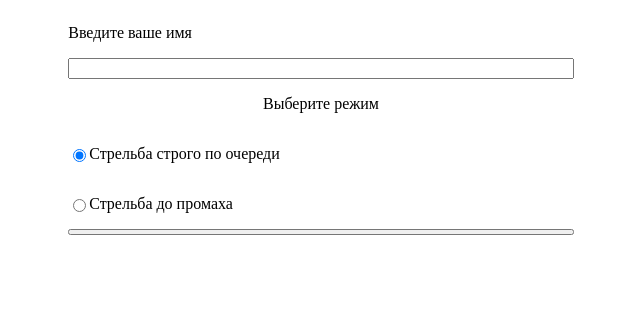
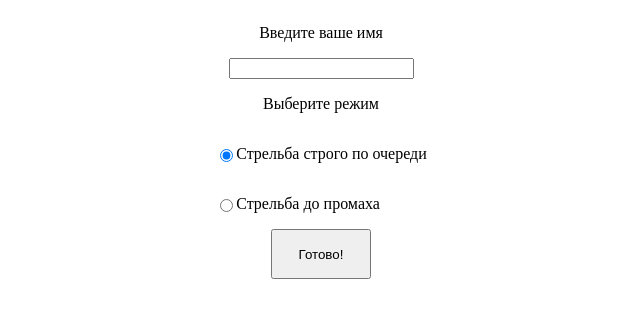
Before and after one commit to DragonRomeo/sea-battle, a React (Vite) app in the folder sea battle/: page / in a window 1280 px wide. Shown: the top 318 px of the page, without its empty margins (319-959 px from the left). Built offline with nearby package versions, Linux system fonts and the light colour scheme.

Commit message:
feat: update startPage

```diff
--- a/sea battle/src/pages/StartPage/StartPage.module.css
+++ b/sea battle/src/pages/StartPage/StartPage.module.css
@@ -9,6 +9,7 @@
   display: flex;
   width: 40%;
   flex-direction: column;
+  align-items: center;
 }
 
 .choiceMode {
@@ -23,3 +24,8 @@
   flex-direction: row;
   justify-content: flex-start;
 }
+
+button {
+  width: 100px;
+  height: 50px;
+}
--- a/sea battle/src/pages/StartPage/StartPage.tsx
+++ b/sea battle/src/pages/StartPage/StartPage.tsx
@@ -1,7 +1,9 @@
 import { useState } from 'react';
 import type { FC } from 'react';
-
 import styles from './StartPage.module.css';
+import { Name } from './components/Name/Name';
+import { GameMode } from './components/GameMode/GameMode';
+import { ChangeEvent } from 'react';
 
 interface Props {
   className?: string;
@@ -14,34 +16,18 @@ export const StartPage: FC<Props> = () => {
   return (
     <div className={styles.page}>
       <div className={styles.mainContainer}>
-        <p>Введите ваше имя</p>
-        <input type='text' />
-        <div className={styles.choiceMode}>
-          <p>Выберите режим</p>
-
-          <div className={styles.choiceItem}>
-            <input
-              type='radio'
-              name='choice'
-              value='1'
-              checked={value === '1' ? true : false}
-              onChange={(event) => setValue(event.target.value)}
-            ></input>
-            <p>Стрельба строго по очереди</p>
-          </div>
-
-          <div className={styles.choiceItem}>
-            <input
-              type='radio'
-              name='choice'
-              value='2'
-              checked={value === '2' ? true : false}
-              onChange={(event) => setValue(event.target.value)}
-            ></input>
-            <p>Стрельба до промаха</p>
-          </div>
-        </div>
-        <button></button>
+        <Name text='Введите ваше имя'></Name>
+        <GameMode
+          heading='Выберите режим'
+          firstMode='Стрельба строго по очереди'
+          secondMode='Стрельба до промаха'
+          checked={value === '1' ? true : false}
+          onChange={(event: ChangeEvent<HTMLInputElement>) =>
+            setValue(event.target.value)
+          }
+          value={value}
+        ></GameMode>
+        <button className={styles.button}>Готово!</button>
       </div>
     </div>
   );
--- a/sea battle/src/pages/StartPage/components/GameMode/GameMode.module.css
+++ b/sea battle/src/pages/StartPage/components/GameMode/GameMode.module.css
@@ -0,0 +1,12 @@
+.choiceMode {
+    display: flex;
+    flex-direction: column;
+    align-items: center;
+  }
+
+  .choiceItem {
+    width: 100%;
+    display: flex;
+    flex-direction: row;
+    justify-content: flex-start;
+  }
--- a/sea battle/src/pages/StartPage/components/GameMode/GameMode.tsx
+++ b/sea battle/src/pages/StartPage/components/GameMode/GameMode.tsx
@@ -1,10 +1,51 @@
 import type { FC } from 'react';
-import { Input } from '../../../../core/components/Form/components/Input/Input';
+import styles from './GameMode.module.css';
+import { ChangeEvent } from 'react';
 
-export const GameMode: FC = () => {
+interface Props {
+  heading: string;
+  firstMode: string;
+  secondMode: string;
+  checked: boolean;
+  onChange: (event: ChangeEvent<HTMLInputElement>) => void;
+  value: string;
+}
+
+export const GameMode: FC<Props> = ({
+  heading,
+  firstMode,
+  secondMode,
+  checked,
+  onChange,
+  value,
+}) => {
   return (
     <>
-      <Input type='radio'></Input>; //put 2 btns here
+      <div className={styles.choiceMode}>
+        <p>{heading}</p>
+
+        <div className={styles.choiceItem}>
+          <input
+            type='radio'
+            name='choice'
+            value='1'
+            checked={checked}
+            onChange={onChange}
+          ></input>
+          <p>{firstMode}</p>
+        </div>
+
+        <div className={styles.choiceItem}>
+          <input
+            type='radio'
+            name='choice'
+            value='2'
+            checked={value === '2' ? true : false}
+            onChange={onChange}
+          ></input>
+          <p>{secondMode}</p>
+        </div>
+      </div>
     </>
   );
 };
--- a/sea battle/src/pages/StartPage/components/Name/Name.tsx
+++ b/sea battle/src/pages/StartPage/components/Name/Name.tsx
@@ -1,5 +1,15 @@
-import { Input } from '../../../../core/components/Form/components/Input/Input';
+import type { FC } from 'react';
+import styles from './Name.module.css';
 
-export const Name = () => {
-  return <Input type='text'></Input>;
+interface Props {
+  text: string;
+}
+
+export const Name: FC<Props> = ({ text }) => {
+  return (
+    <>
+      <p>{text}</p>
+      <input type='text' />
+    </>
+  );
 };
```
